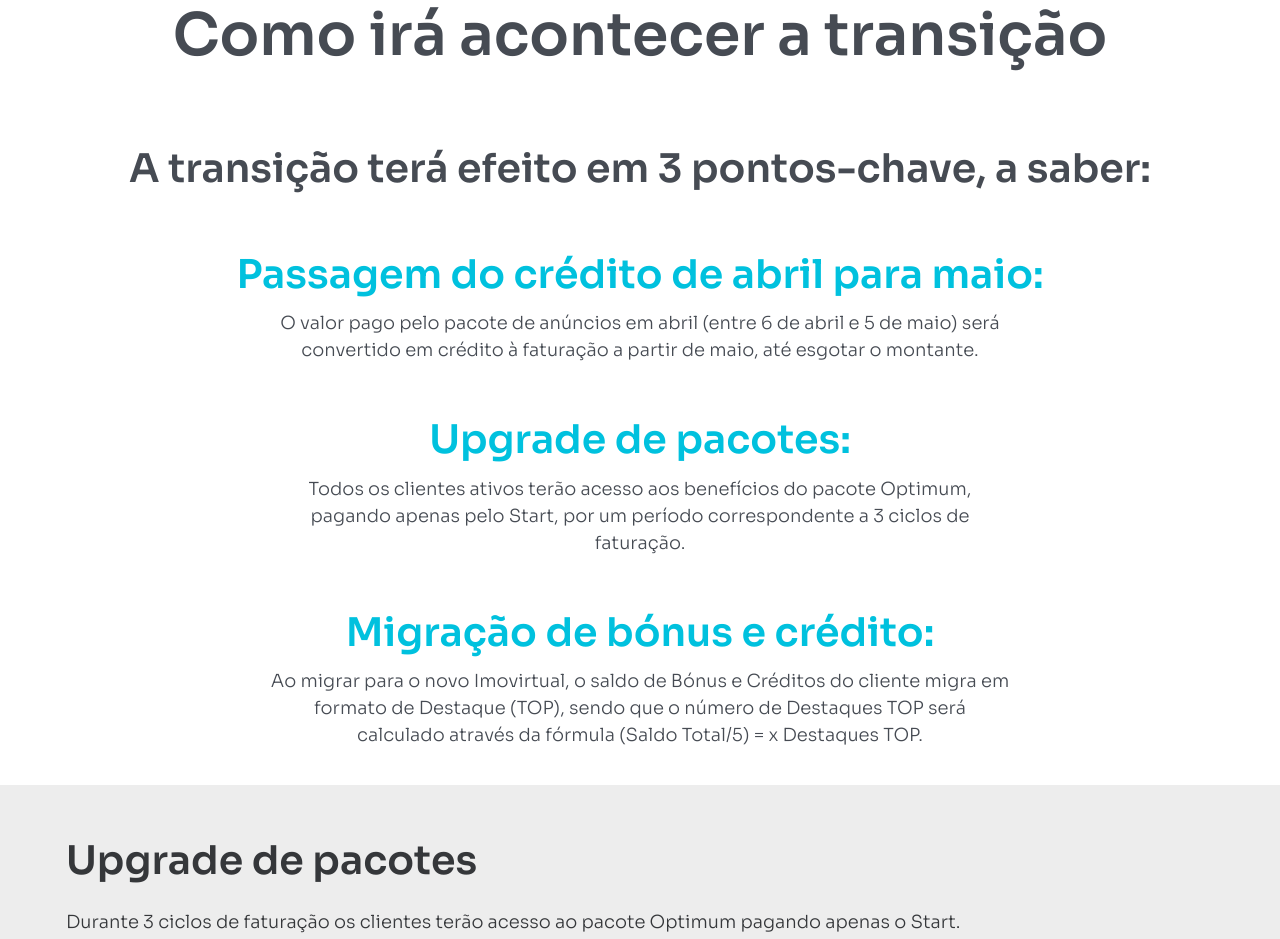
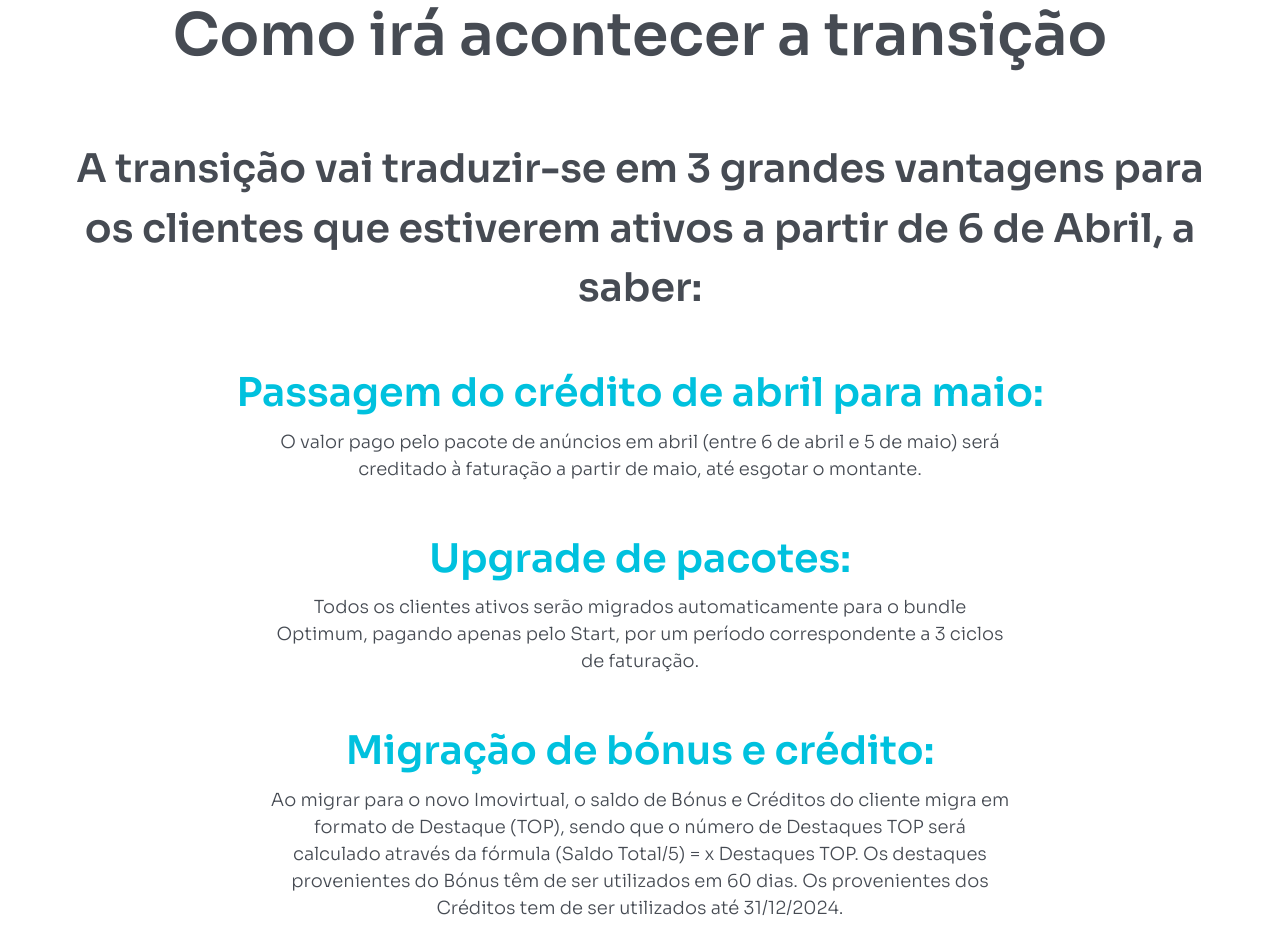
Before and after one commit to victor-sena/imo-demo1, a plain HTML site: page transicao.html in a window 1280 px wide. Shown: the part 273-1212 px from the top of the page. Drawn offline with Linux system fonts and the light colour scheme.

Commit message:
Update copy

```diff
--- a/transicao.html
+++ b/transicao.html
@@ -35,20 +35,19 @@
                     <div class="stack stack:l text-center">
                         <img class="center" src="img/vector-3.webp" alt="" width="75px" height="75px">
                         <h1 class="text-step-9 semiBold color-mid-dark">Como irá acontecer a transição</h1>
-                        <p class="text-step-6 semiBold color-mid-dark mb-start-2xl">A transição terá efeito em 3 pontos-chave, a saber:</p>
+                        <p class="text-step-6 semiBold color-mid-dark mb-start-2xl">A transição vai traduzir-se em 3 grandes vantagens para os clientes que estiverem ativos a partir de 6 de Abril, a saber:</p>
                     </div>
                     <div class="stack stack:xs text-center">
                         <h2 class="text-step-6 color-teal">Passagem do crédito de abril para maio:</h2>
-                        <p class="center">O valor pago pelo pacote de anúncios em abril (entre 6 de abril e 5 de maio) será convertido em crédito à faturação a partir de maio, até esgotar o montante.</p>
+                        <p class="center">O valor pago pelo pacote de anúncios em abril (entre 6 de abril e 5 de maio) será creditado à faturação a partir de maio, até esgotar o montante.</p>
                     </div>
                     <div class="stack stack:xs text-center">
                         <h2 class="text-step-6 color-teal">Upgrade de pacotes:</h2>
-                        <p class="center">Todos os clientes ativos terão acesso aos benefícios do pacote Optimum, pagando apenas pelo Start, por um período correspondente a 3 ciclos de faturação.</p>
+                        <p class="center">Todos os clientes ativos serão migrados automaticamente  para o bundle Optimum, pagando apenas pelo Start, por um período correspondente a 3 ciclos de faturação.</p>
                     </div>
                     <div class="stack stack:xs text-center">
                         <h2 class="text-step-6 color-teal">Migração de bónus e crédito: </h2>
-                        <p class="center">Ao migrar para o novo Imovirtual, o saldo de Bónus e Créditos do cliente migra em formato de Destaque (TOP), sendo que o número de Destaques TOP será calculado através da fórmula (Saldo Total/5) = x Destaques TOP.
-                        </p>
+                        <p class="center">Ao migrar para o novo Imovirtual, o saldo de Bónus e Créditos do cliente migra em formato de Destaque (TOP), sendo que o número de Destaques TOP será calculado através da fórmula (Saldo Total/5) = x Destaques TOP.  Os destaques provenientes do Bónus têm de ser utilizados em 60 dias. Os provenientes dos Créditos tem de ser utilizados até 31/12/2024.</p>
                     </div>
                 </div>
             </div>
```
Also changed, not shown: index.html (+4 -5 lines), novo-imovirtual.html (+1 -2 lines).
